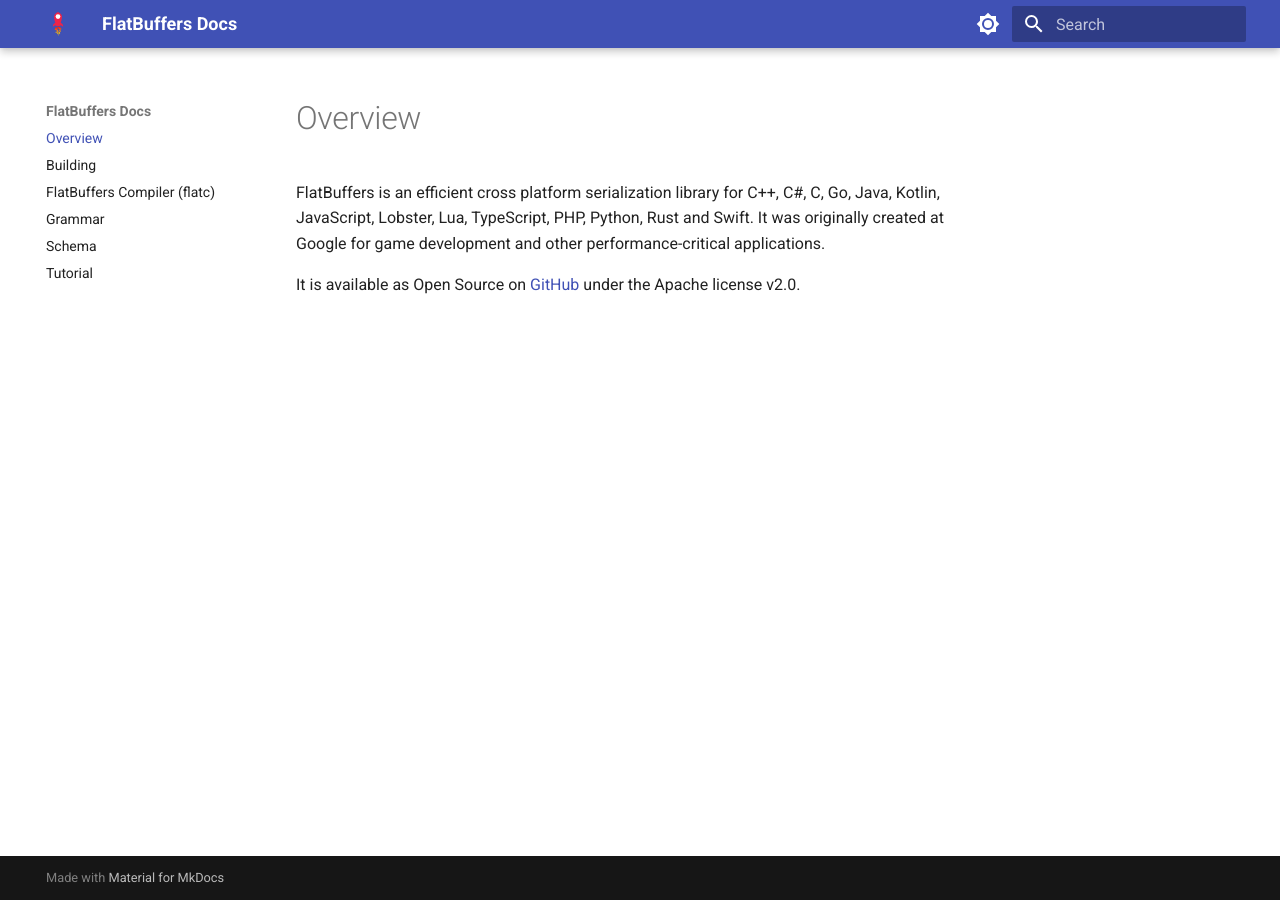
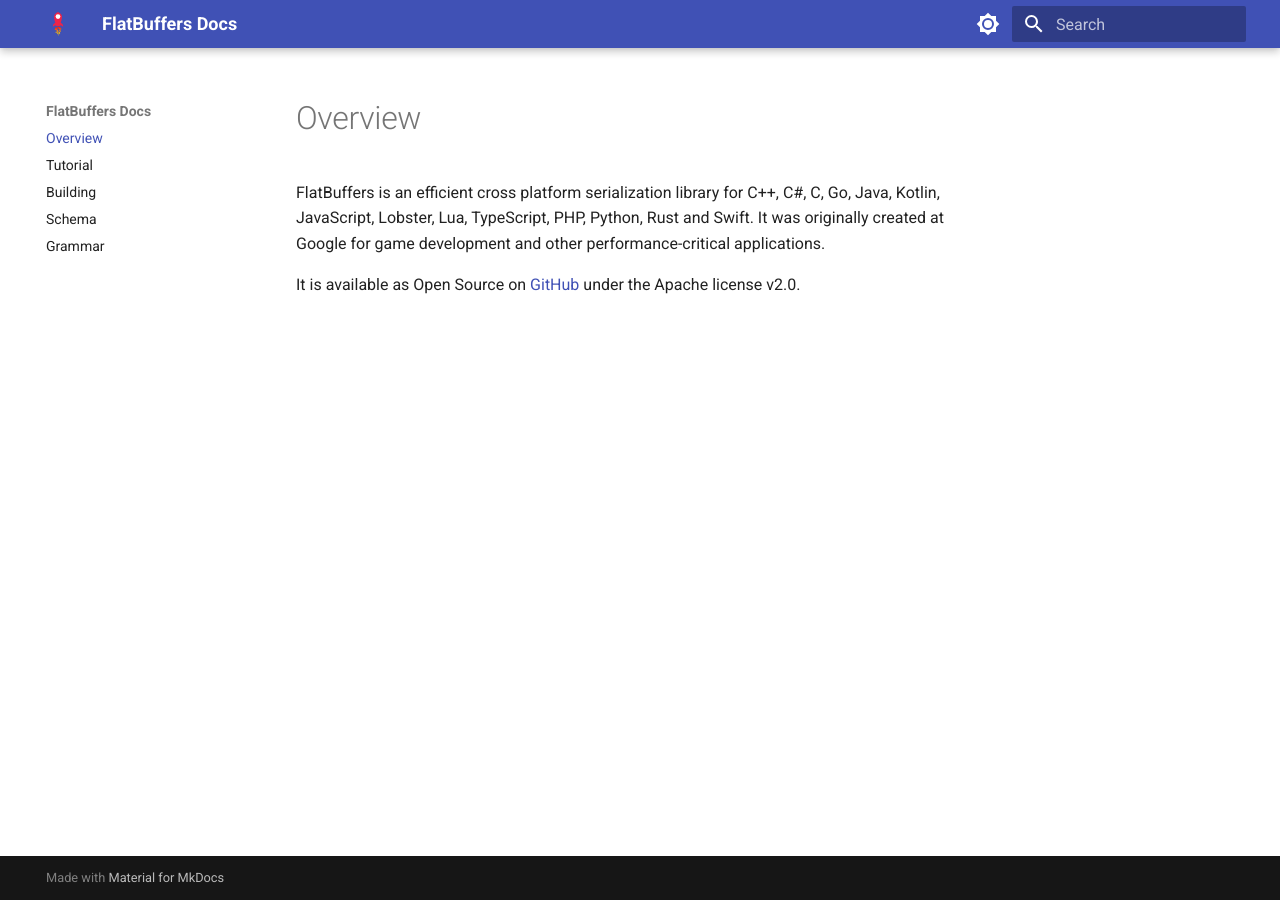
Before and after one commit to dbaileychess/flatbuffers-mkdocs, an MkDocs documentation site: the page built from docs/index.md, in a window 1280 px wide. Built offline with MkDocs 1.6.1 and Material for MkDocs 9.7.7, drawn with Linux system fonts in a browser that asks for light colours; some of the changed lines change nothing that is shown.

Commit message:
Explicitly define nav ordering

```diff
--- a/mkdocs.yml
+++ b/mkdocs.yml
@@ -16,10 +16,11 @@ theme:
         icon: material/brightness-4
         name: Switch to light mode
 
-
   features:
     # Allows content tabs to link together
     - content.tabs.link
+
+    # Expand nav folders by default
     - navigation.expand
 
     # Allows code block annotations
@@ -38,3 +39,10 @@ markdown_extensions:
       slugify: !!python/object/apply:pymdownx.slugs.slugify
         kwds:
           case: lower
+
+nav:
+  - Overview: "index.md"
+  - Tutorial: "tutorial.md"
+  - Building: "building.md"
+  - Schema: "schema.md"
+  - Grammar: "grammar.md"
```
